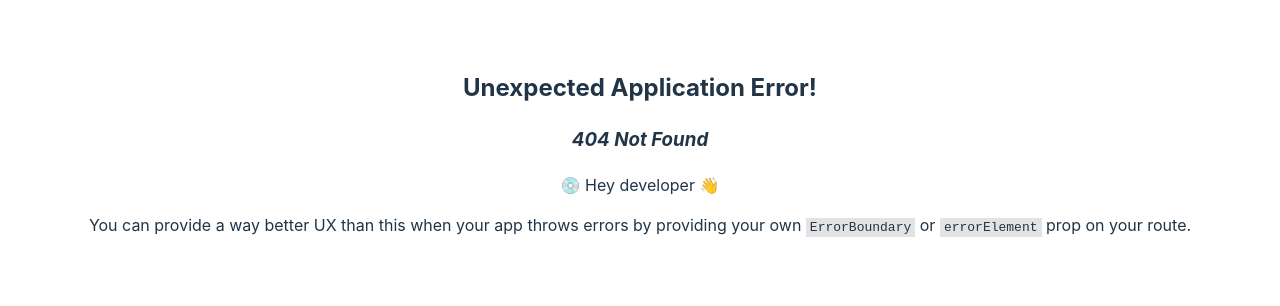
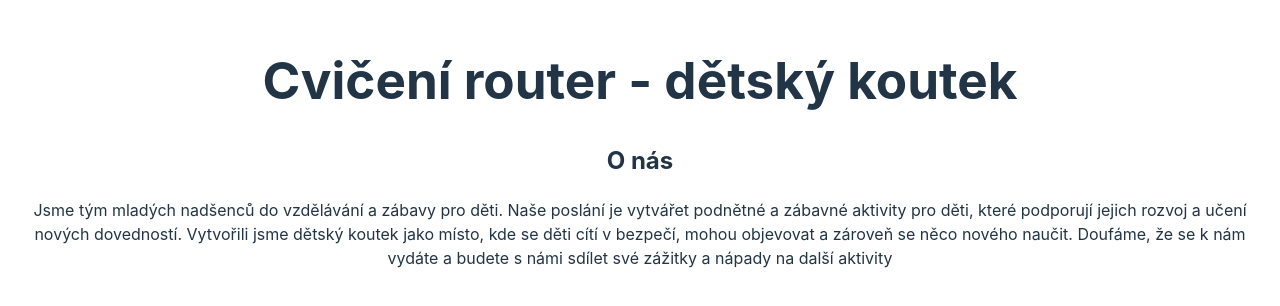
Before and after one commit to JavaBorka/cviceni-react-detsky-koutek, a React (Vite) app: page /aboutUs in a window 1280 px wide. Before the commit this address had no page. Shown: the part 248-554 px from the top of the page. Built offline with nearby package versions, Linux system fonts and the light colour scheme.

Commit message:
Založení komponenty About

```diff
--- a/src/main.jsx
+++ b/src/main.jsx
@@ -2,6 +2,7 @@ import ReactDOM from 'react-dom/client'
 import React from 'react'
 import App from './App.jsx'
 import Homepage from './pages/Homepage/index.jsx'
+import About from './pages/About/index.jsx'
 import './index.css'
 
 import {
@@ -17,6 +18,10 @@ const router = createBrowserRouter([
       {
         index: true,
         element: <Homepage />
+      },
+      {
+        path: 'aboutUs',
+        element: <About />
       }
     ]
   }
--- /dev/null
+++ b/src/pages/About/index.jsx
@@ -0,0 +1,11 @@
+function About() {
+    return (
+        <>
+            <h2>O nás</h2>
+            <p>Jsme tým mladých nadšenců do vzdělávání a zábavy pro děti. Naše poslání je vytvářet podnětné a zábavné aktivity pro děti, které podporují jejich rozvoj a učení nových dovedností. Vytvořili jsme dětský koutek jako místo, kde se děti cítí v bezpečí, mohou objevovat a zároveň se něco nového naučit. Doufáme, že se k nám vydáte a budete s námi sdílet své zážitky a nápady na další aktivity
+            </p>
+        </>
+    );
+}
+
+export default About;
```
